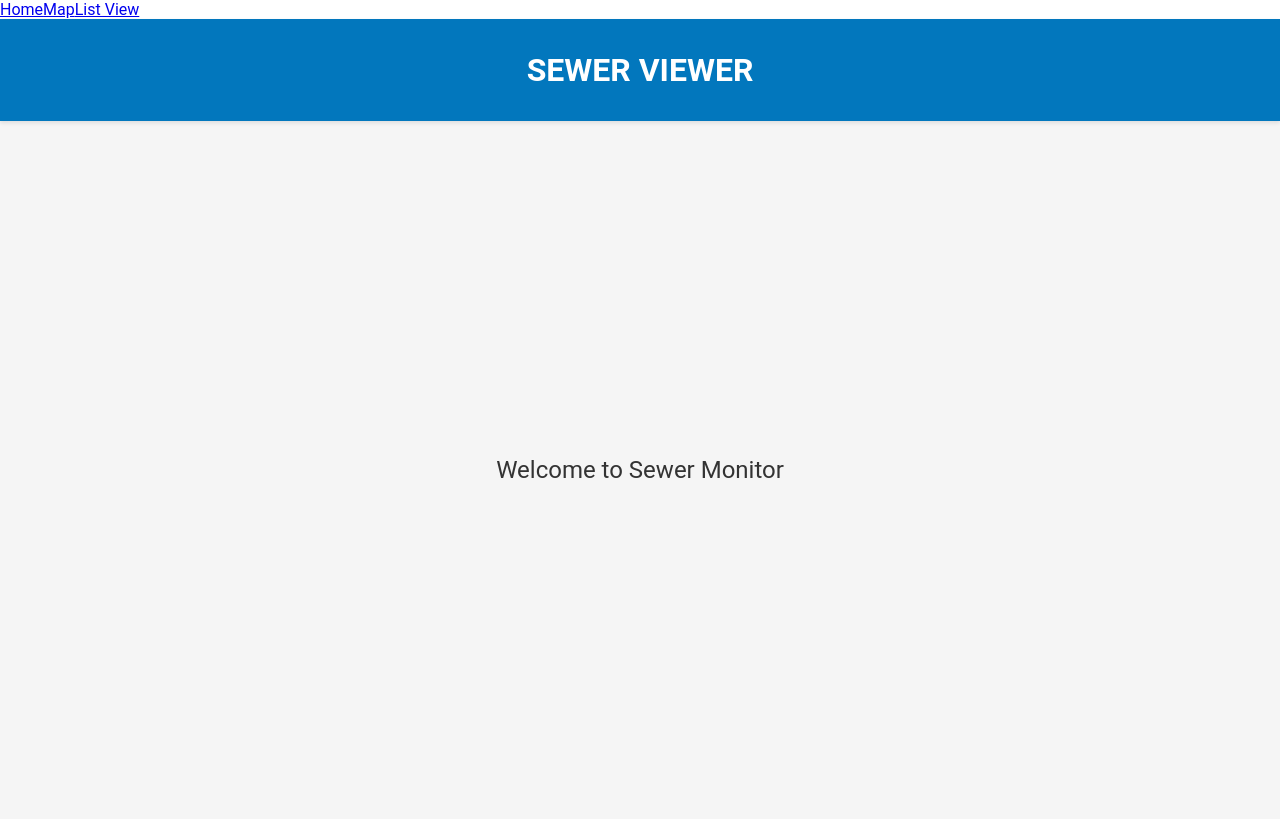
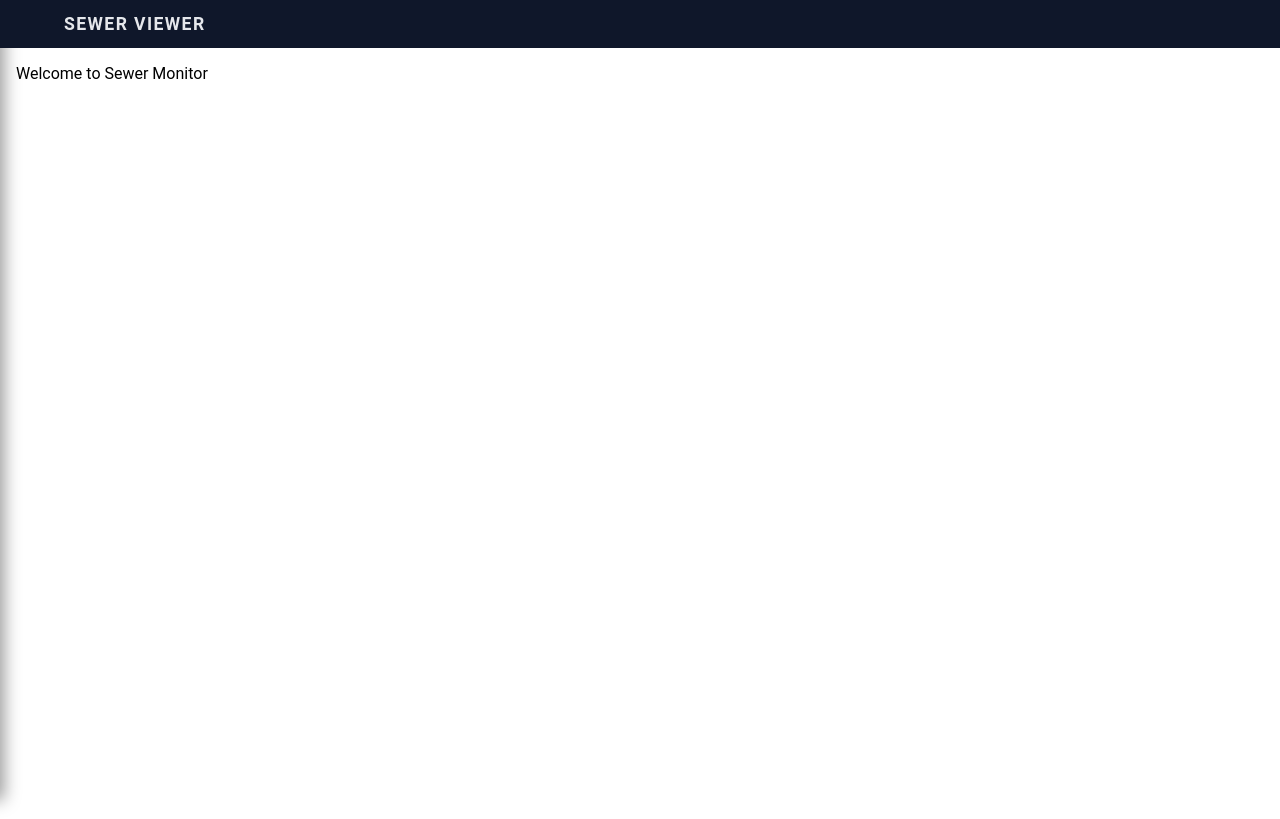
Before and after one commit to SDcodeman/EngComp2025, a React (Vite) app in the folder sewer-monitor/: page / in a window 1280 px wide. Built offline with nearby package versions, Linux system fonts and the light colour scheme.

Commit message:
Styled with slideout side menu

```diff
--- a/sewer-monitor/src/App.css
+++ b/sewer-monitor/src/App.css
@@ -1,32 +1,125 @@
-.app {
-  min-height: 100vh;
+/* Layout base */
+body, #root {
+  margin: 0;
+  height: 100%;
+}
+
+.app-header {
+  display: flex;
+  align-items: center;
+  gap: 1rem;
+  padding: 0.75rem 1rem;
+  background: #0f172a; /* dark navy */
+  color: #e5e7eb;
+  position: sticky;
+  top: 0;
+  z-index: 1000;
+}
+
+.app-title {
+  font-size: 1.1rem;
+  letter-spacing: 0.08em;
+  text-transform: uppercase;
+}
+
+/* Hamburger button */
+.hamburger {
+  width: 32px;
+  height: 24px;
   display: flex;
   flex-direction: column;
-  background-color: #f5f5f5;
+  justify-content: space-between;
+  background: transparent;
+  border: none;
+  padding: 0;
+  cursor: pointer;
 }
 
-.header {
-  background-color: #0277bd;
-  color: white;
-  padding: 2rem;
-  text-align: center;
-  box-shadow: 0 2px 4px rgba(0, 0, 0, 0.1);
+.hamburger span {
+  display: block;
+  height: 3px;
+  border-radius: 999px;
+  background: #e5e7eb;
+  transition: transform 0.2s ease, opacity 0.2s ease;
 }
 
-.header h1 {
-  margin: 0;
-  font-size: 2rem;
+/* X animation when open */
+.hamburger.open span:nth-child(1) {
+  transform: translateY(9px) rotate(45deg);
+}
+.hamburger.open span:nth-child(2) {
+  opacity: 0;
+}
+.hamburger.open span:nth-child(3) {
+  transform: translateY(-9px) rotate(-45deg);
 }
 
-.main {
-  flex: 1;
-  display: flex;
-  justify-content: center;
-  align-items: center;
-  padding: 2rem;
+/* Side menu */
+.side-menu {
+  position: fixed;
+  top: 0;
+  left: 0;
+  width: 240px;
+  height: 100vh;
+  background: #020617;
+  color: #e5e7eb;
+  box-shadow: 4px 0 16px rgba(0,0,0,0.4);
+  transform: translateX(-100%);
+  transition: transform 0.25s ease-out;
+  z-index: 900;
+  padding-top: 64px; /* room for header */
 }
 
-.main p {
-  font-size: 1.5rem;
-  color: #333;
+.side-menu.open {
+  transform: translateX(0);
 }
+
+.side-menu ul {
+  list-style: none;
+  padding: 0.5rem 0.75rem;
+  margin: 0;
+}
+
+.side-menu li {
+  margin-bottom: 0.25rem;
+}
+
+.side-menu a {
+  display: block;
+  padding: 0.6rem 0.8rem;
+  border-radius: 0.5rem;
+  text-decoration: none;
+  color: inherit;
+  font-size: 0.95rem;
+}
+
+.side-menu a:hover {
+  background: rgba(148, 163, 184, 0.15);
+}
+
+/* Backdrop behind menu */
+.backdrop {
+  position: fixed;
+  inset: 0;
+  background: rgba(15, 23, 42, 0.6);
+  z-index: 800;
+}
+
+/* Main content area */
+.app-main {
+  padding: 1rem;
+  height: calc(100vh - 56px); /* header height-ish */
+  box-sizing: border-box;
+}
+
+/* Optional: tweak for map page to use full height */
+.map-page {
+  height: 100%;
+  display: flex;
+  flex-direction: column;
+}
+
+.map-container {
+  flex: 1;
+  margin-top: 0.5rem;
+}
--- a/sewer-monitor/src/App.jsx
+++ b/sewer-monitor/src/App.jsx
@@ -1,41 +1,66 @@
 import './App.css';
 import { BrowserRouter, Routes, Route, Link } from 'react-router-dom';
-import SewerMap from './components/SewerMap';   // 👈 new import
+import { useState } from 'react';
+import SewerMap from './components/SewerMap';
 
 function App() {
+  const [menuOpen, setMenuOpen] = useState(false);
+
+  const closeMenu = () => setMenuOpen(false);
+
   return (
     <BrowserRouter>
-      <nav>
-        <Link to="/">Home</Link>
-        <Link to="/map">Map</Link>
-        <Link to="/list">List View</Link>
+      {/* Header with hamburger */}
+      <header className="app-header">
+        <button
+          className={`hamburger ${menuOpen ? 'open' : ''}`}
+          onClick={() => setMenuOpen(prev => !prev)}
+          aria-label="Toggle navigation menu"
+        >
+          <span />
+          <span />
+          <span />
+        </button>
+        <h1 className="app-title">SEWER VIEWER</h1>
+      </header>
+
+      {/* Slide-out side menu */}
+      <nav className={`side-menu ${menuOpen ? 'open' : ''}`}>
+        <ul>
+          <li>
+            <Link to="/" onClick={closeMenu}>Home</Link>
+          </li>
+          <li>
+            <Link to="/map" onClick={closeMenu}>Map</Link>
+          </li>
+          <li>
+            <Link to="/list" onClick={closeMenu}>List View</Link>
+          </li>
+        </ul>
       </nav>
 
+      {/* Dark overlay when menu is open */}
+      {menuOpen && <div className="backdrop" onClick={closeMenu} />}
+
+      {/* Main content */}
+      <main className="app-main">
         <Routes>
           <Route path="/" element={<Home />} />
           <Route path="/map" element={<SewerMap />} />
           <Route path="/list" element={<List />} />
-        <Route path="*" element={<NotFound />} /> {/* 404 page */}
+          <Route path="*" element={<NotFound />} />
         </Routes>
+      </main>
     </BrowserRouter>
   );
 }
 
 function Home() {
   return (
-    <div className="app">
-      <header className="header">
-        <h1>SEWER VIEWER</h1>
-      </header>
-      <main className="main">
+    <div className="home">
       <p>Welcome to Sewer Monitor</p>
-      </main>
     </div>
   );
-}
-
-function Map() {
-  return <h1>Map Page</h1>;
 }
 
 function List() {
```
Lines whose indentation alone changed are shown as unchanged.
